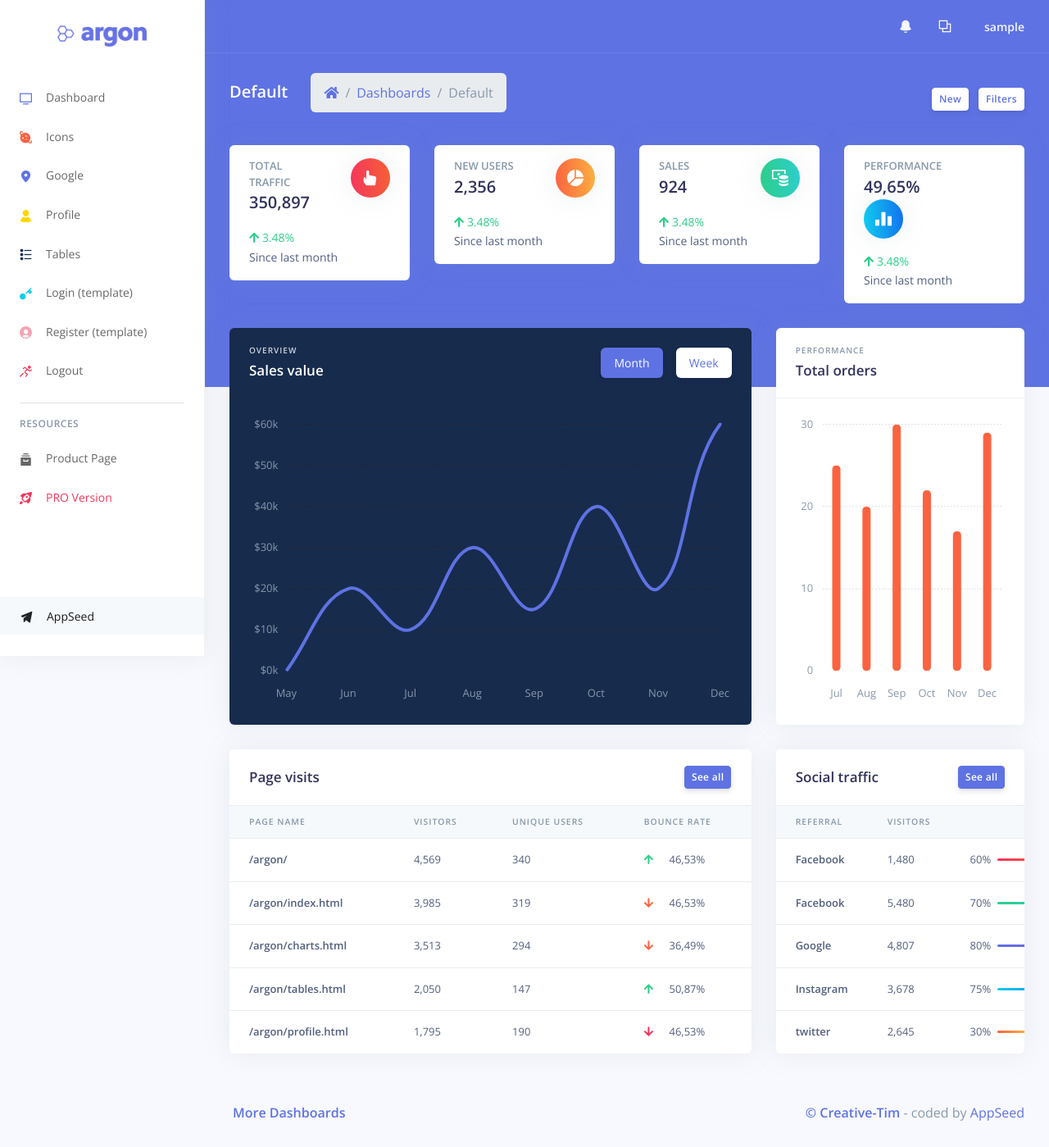
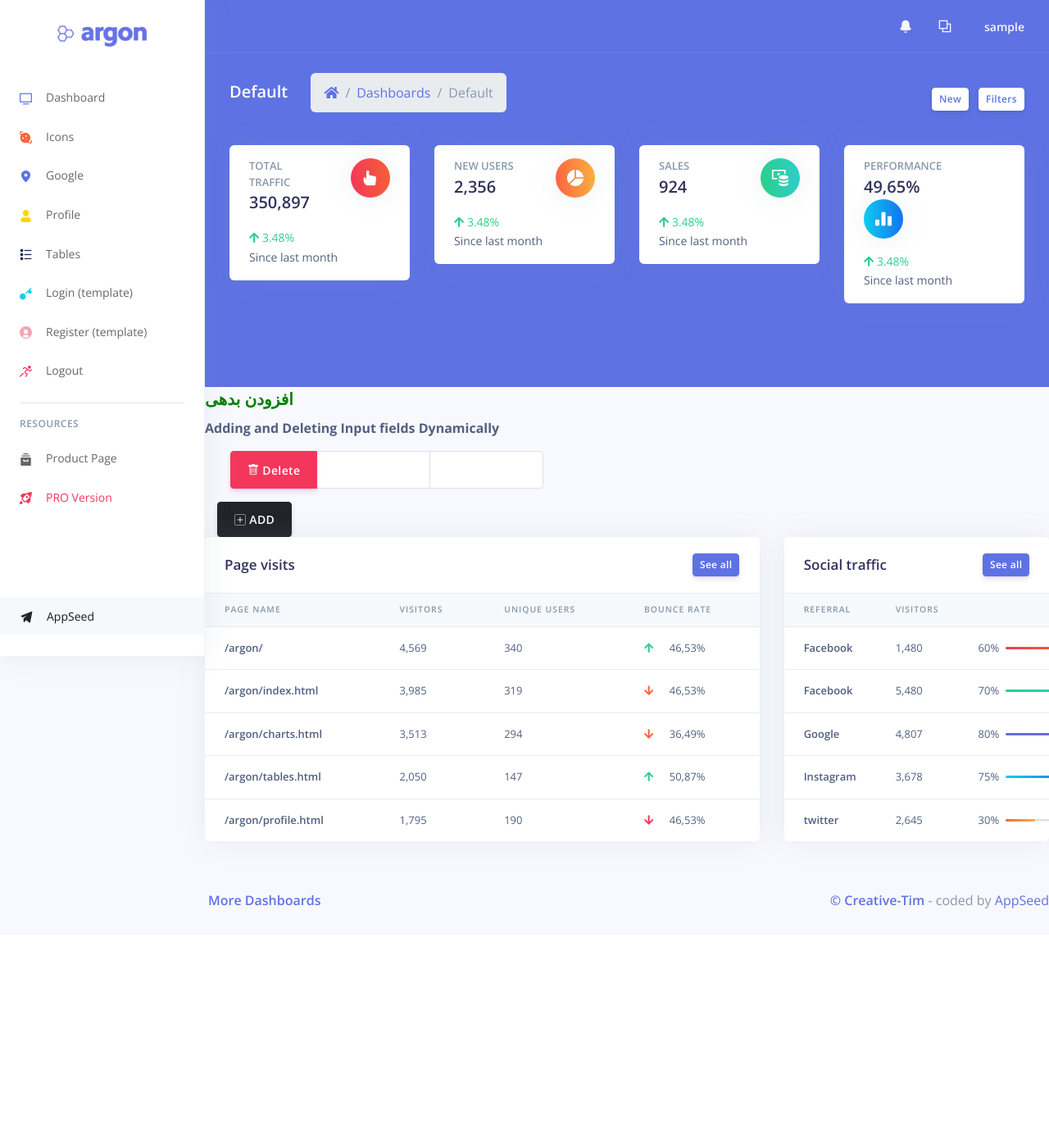
Before and after one commit to AminCht/MaadarKharj, a Django app: page / in a window 1280 px wide. Shown: the whole page at 82% size. After the commit the page ends 1108 px from the top, so only its background shows below. Run offline with Django 4.2, Linux system fonts and the light colour scheme; the visitor is signed in with stand-in values (Sample User, id 1); some libraries are stand-ins or nearby versions.

Commit message:
adding the js form

```diff
--- a/app/templates/home/index.html
+++ b/app/templates/home/index.html
@@ -123,62 +123,60 @@
     </div>
 
     <!-- Page content -->
-    <div class="container-fluid mt--6">
-      <div class="row">
-        <div class="col-xl-8">
-          <div class="card bg-default">
-            <div class="card-header bg-transparent">
-              <div class="row align-items-center">
-                <div class="col">
-                  <h6 class="text-light text-uppercase ls-1 mb-1">Overview</h6>
-                  <h5 class="h3 text-white mb-0">Sales value</h5>
+
+            <h2 style="color:green">افزودن بدهی</h2>
+	<strong> Adding and Deleting Input fields Dynamically</strong>
+
+	<div style="width:40%;">
+
+		<form>
+			<div class="">
+				<div class="col-lg-12">
+					<div id="row">
+						<div class="input-group m-3">
+							<div class="input-group-prepend">
+								<button class="btn btn-danger"
+									id="DeleteRow" type="button">
+									<i class="bi bi-trash"></i>
+									Delete
+								</button>
 							</div>
-                <div class="col">
-                  <ul class="nav nav-pills justify-content-end">
-                    <li class="nav-item mr-2 mr-md-0" data-toggle="chart" data-target="#chart-sales-dark" data-update='{"data":{"datasets":[{"data":[0, 20, 10, 30, 15, 40, 20, 60, 60]}]}}' data-prefix="$" data-suffix="k">
-                      <a href="#" class="nav-link py-2 px-3 active" data-toggle="tab">
-                        <span class="d-none d-md-block">Month</span>
-                        <span class="d-md-none">M</span>
-                      </a>
-                    </li>
-                    <li class="nav-item" data-toggle="chart" data-target="#chart-sales-dark" data-update='{"data":{"datasets":[{"data":[0, 20, 5, 25, 10, 30, 15, 40, 40]}]}}' data-prefix="$" data-suffix="k">
-                      <a href="#" class="nav-link py-2 px-3" data-toggle="tab">
-                        <span class="d-none d-md-block">Week</span>
-                        <span class="d-md-none">W</span>
-                      </a>
-                    </li>
-                  </ul>
+							<input type="text"
+								class="form-control m-input">
+                          <input type="text" class="form-control m-input">
 						</div>
 					</div>
-            </div>
-            <div class="card-body">
-              <!-- Chart -->
-              <div class="chart">
-                <!-- Chart wrapper -->
-                <canvas id="chart-sales-dark" class="chart-canvas"></canvas>
+
+					<div id="newinput"></div>
+					<button id="rowAdder" type="button"
+						class="btn btn-dark">
+						<span class="bi bi-plus-square-dotted">
+						</span> ADD
+					</button>
 				</div>
 			</div>
+		</form>
 	</div>
-        </div>
-        <div class="col-xl-4">
-          <div class="card">
-            <div class="card-header bg-transparent">
-              <div class="row align-items-center">
-                <div class="col">
-                  <h6 class="text-uppercase text-muted ls-1 mb-1">Performance</h6>
-                  <h5 class="h3 mb-0">Total orders</h5>
-                </div>
-              </div>
-            </div>
-            <div class="card-body">
-              <!-- Chart -->
-              <div class="chart">
-                <canvas id="chart-bars" class="chart-canvas"></canvas>
-              </div>
-            </div>
-          </div>
-        </div>
-      </div>
+
+	<script type="text/javascript">
+
+		$("#rowAdder").click(function () {
+			newRowAdd =
+			'<div id="row"> <div class="input-group m-3">' +
+			'<div class="input-group-prepend">' +
+			'<button class="btn btn-danger" id="DeleteRow" type="button">' +
+			'<i class="bi bi-trash"></i> Delete</button> </div>' +
+			'<input type="text" class="form-control m-input">' +
+            ' <input type="text" class="form-control m-input"></div> </div>';
+
+			$('#newinput').append(newRowAdd);
+		});
+
+		$("body").on("click", "#DeleteRow", function () {
+			$(this).parents("#row").remove();
+		})
+	</script>
+
       <div class="row">
         <div class="col-xl-8">
           <div class="card">
@@ -401,7 +399,7 @@
 
       {% include "includes/footer.html" %}
 
-    </div>
+
 
 {% endblock content %}
 
--- a/app/templates/layouts/base.html
+++ b/app/templates/layouts/base.html
@@ -36,8 +36,15 @@
   <!-- Argon CSS -->
   <link rel="stylesheet" href="/static/assets/css/argon.css?v=1.2.0" type="text/css">
 
+	<link rel="stylesheet" href=
+"https://cdn.jsdelivr.net/npm/bootstrap-icons@1.3.0/font/bootstrap-icons.css">
+	<script src="//ajax.googleapis.com/ajax/libs/jquery/3.2.1/jquery.min.js">
+	</script>
+
+
   <!-- Specific CSS goes HERE -->
-  {% block stylesheets %}{% endblock stylesheets %}
+  {% block stylesheets %}
+  {% endblock stylesheets %}
 
 </head>
 
--- a/app/urls.py
+++ b/app/urls.py
@@ -1,13 +1,13 @@
 from django.urls import path, re_path
 from . import views
 from django.contrib.auth.views import LogoutView, logout_then_login
-
 urlpatterns = [
     path('login/', views.login_view, name='login'),
     path('register/', views.register_user, name='register'),
     path("logout/", views.logout, name='logout'),
     path('', views.dashboard),
     path('me/', views.me, name='me'),
+    path('form/', views.auto, name='form'),
     re_path(r'^.*\.*', views.pages, name='pages'),
 
 ]
--- a/app/views.py
+++ b/app/views.py
@@ -102,3 +102,7 @@ def pages(request):
 
 def me(request):
     return render(request, 'home/profile.html')
+
+
+def auto(request):
+    return render(request, 'accounts/autofiled.html')
--- a/maadarkharj/settings.py
+++ b/maadarkharj/settings.py
@@ -94,8 +94,8 @@ DATABASES = {
     'default': {
         'ENGINE': 'django.db.backends.postgresql_psycopg2',
         'NAME': 'maadarkharj',
-        'USER': 'admin',
-        'PASSWORD': 'admin',
+        'USER': 'foad',
+        'PASSWORD': 'foadas1381',
         'HOST': 'localhost',
     }
 }
```
Also changed, not shown: app/templates/accounts/autofiled.html (added, +81 -0 lines), 1 other file. Lines whose indentation alone changed are shown as unchanged.
